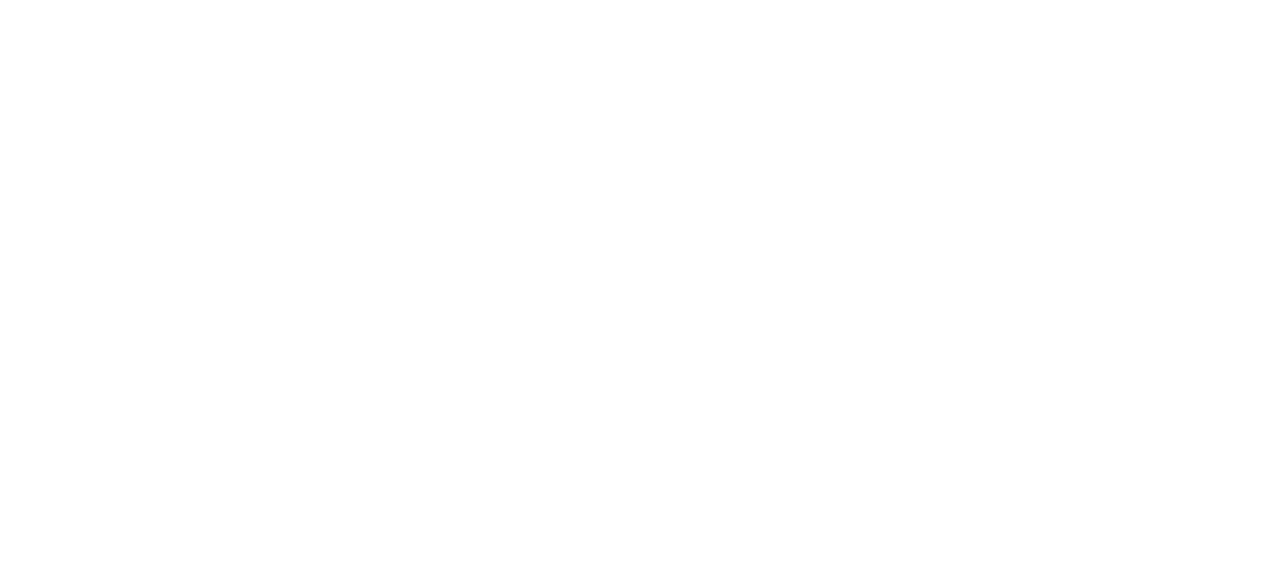
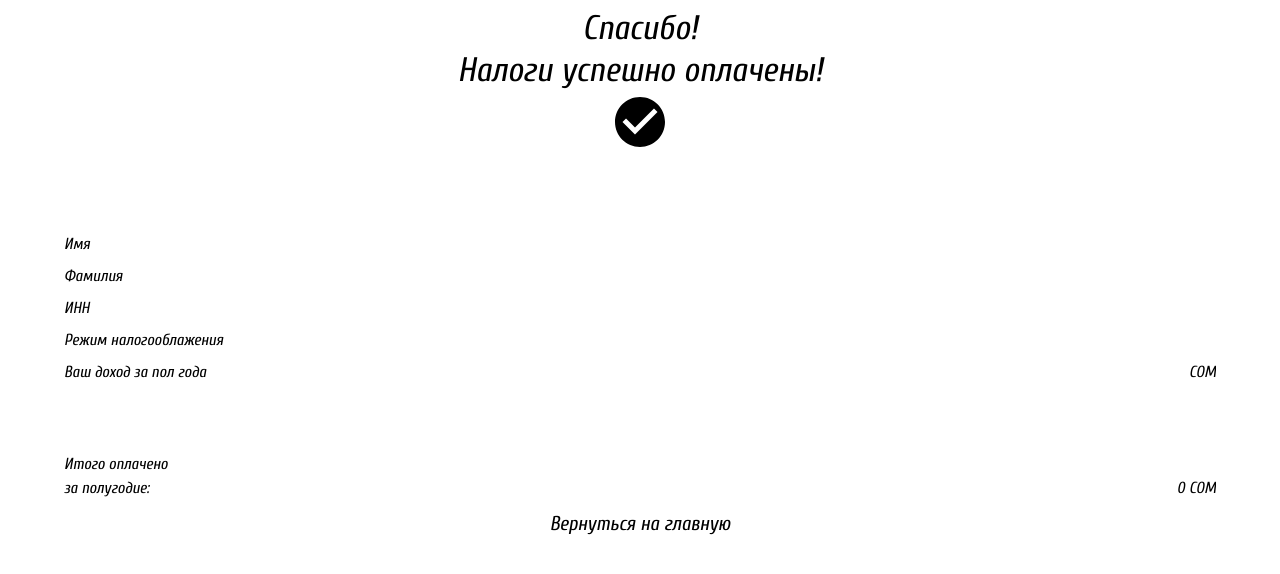
Before and after one commit to dzhumanov/infocom-v2.0, a React (Vite) app: page /results in a window 1280 px wide. Before the commit this address had no page. Shown: the top 574 px of the page. Built offline with nearby package versions, Linux system fonts and the light colour scheme.

Commit message:
Created final screen with results

```diff
--- a/src/App.tsx
+++ b/src/App.tsx
@@ -2,6 +2,7 @@
 import { Route, Routes } from "react-router-dom";
 import Home from "./containers/Home/Home";
 import TaxForm from "./containers/TaxForm/TaxForm";
+import FinalScreen from "./containers/FinalScreen/FinalScreen";
 
 const App = () => {
   return (
@@ -14,6 +15,7 @@
       <Routes>
         <Route path="/" element={<Home />}></Route>
         <Route path="/taxForm" element={<TaxForm />}></Route>
+        <Route path="/results" element={<FinalScreen />}></Route>
       </Routes>
     </Container>
   );
--- /dev/null
+++ b/src/containers/FinalScreen/FinalScreen.tsx
@@ -0,0 +1,169 @@
+import { Button, Grid2, Typography } from "@mui/material";
+import CheckCircleIcon from "@mui/icons-material/CheckCircle";
+import { useSelector } from "react-redux";
+import {
+  selectTaxes,
+  selectUserData,
+  setTaxesData,
+  setUserData,
+} from "../../app/UserDataSlice";
+import { calculateTotalTax } from "../../helpers/calculateTotalTax.ts/calculateTotalTax";
+import { useAppDispatch } from "../../app/hooks";
+import { useNavigate } from "react-router-dom";
+import { UserData } from "../../types";
+import { useTranslation } from "react-i18next";
+
+const initialState: UserData = {
+  name: "",
+  surname: "",
+  inn: "",
+  taxMode: "simple",
+  income: 0,
+};
+
+const FinalScreen: React.FC = () => {
+  const userData = useSelector(selectUserData);
+  const taxes = useSelector(selectTaxes);
+  const navigate = useNavigate();
+  const dispatch = useAppDispatch();
+  const { t } = useTranslation();
+
+  const onClose = () => {
+    dispatch(setUserData(initialState));
+    dispatch(setTaxesData([]));
+    navigate("/");
+  };
+
+  const formattedTaxMode =
+    userData?.taxMode === "simple"
+      ? t("mainForm.simple")
+      : userData?.taxMode === "general"
+      ? t("mainForm.general")
+      : "";
+
+  return (
+    <Grid2
+      container
+      direction={"column"}
+      wrap="nowrap"
+      sx={{
+        display: "flex",
+        flexDirection: "column",
+        height: "100%",
+        overflowY: "auto",
+      }}
+    >
+      <Grid2 sx={{ mb: "80px" }}>
+        <Typography
+          variant="h4"
+          fontStyle={"italic"}
+          sx={{ textAlign: "center" }}
+        >
+          {t("text.thanks")}
+        </Typography>
+        <Typography
+          variant="h4"
+          fontStyle={"italic"}
+          sx={{ textAlign: "center" }}
+        >
+          {t("text.success")}
+        </Typography>
+        <CheckCircleIcon
+          sx={{ fontSize: "60px", display: "block", mx: "auto" }}
+        />
+      </Grid2>
+      <Grid2 container direction={"column"} spacing={1}>
+        <Grid2 sx={{ display: "flex", justifyContent: "space-between" }}>
+          <Typography variant="body1" fontStyle={"italic"}>
+            {t("mainForm.name")}
+          </Typography>
+          <Typography variant="body1" fontStyle={"italic"}>
+            {userData?.name}
+          </Typography>
+        </Grid2>
+        <Grid2 sx={{ display: "flex", justifyContent: "space-between" }}>
+          <Typography variant="body1" fontStyle={"italic"}>
+            {t("mainForm.surname")}
+          </Typography>
+          <Typography variant="body1" fontStyle={"italic"}>
+            {userData?.surname}
+          </Typography>
+        </Grid2>
+        <Grid2 sx={{ display: "flex", justifyContent: "space-between" }}>
+          <Typography variant="body1" fontStyle={"italic"}>
+            {t("mainForm.inn")}
+          </Typography>
+          <Typography variant="body1" fontStyle={"italic"}>
+            {userData?.inn}
+          </Typography>
+        </Grid2>
+        <Grid2 sx={{ display: "flex", justifyContent: "space-between" }}>
+          <Typography variant="body1" fontStyle={"italic"}>
+            {t("mainForm.taxMode")}
+          </Typography>
+          <Typography variant="body1" fontStyle={"italic"}>
+            {formattedTaxMode}
+          </Typography>
+        </Grid2>
+        <Grid2 sx={{ display: "flex", justifyContent: "space-between" }}>
+          <Typography variant="body1" fontStyle={"italic"}>
+            {t("mainForm.income")}
+          </Typography>
+          <Typography variant="body1" fontStyle={"italic"}>
+            {userData?.income} СОМ
+          </Typography>
+        </Grid2>
+        {taxes.map((tax) => (
+          <Grid2
+            key={tax.name}
+            sx={{ display: "flex", justifyContent: "space-between" }}
+          >
+            <Typography variant="body1" fontStyle={"italic"}>
+              {tax.displayName}
+            </Typography>
+            <Typography variant="body1" fontStyle={"italic"}>
+              {((userData ? userData.income : 0 * tax.procent) / 100).toFixed()}{" "}
+              СОМ
+            </Typography>
+          </Grid2>
+        ))}
+        <Grid2
+          sx={{
+            display: "flex",
+            justifyContent: "space-between",
+            mt: "60px",
+            alignItems: "flex-end",
+          }}
+        >
+          <Typography
+            variant="body1"
+            fontStyle={"italic"}
+            sx={{ maxWidth: "120px" }}
+          >
+            {t("text.totalPaid")}
+          </Typography>
+          <Typography variant="body1" fontStyle={"italic"}>
+            {calculateTotalTax(taxes, userData ? userData.income : 0)} СОМ
+          </Typography>
+        </Grid2>
+      </Grid2>
+      <Grid2 sx={{ mt: "auto" }}>
+        <Button
+          fullWidth
+          variant="text"
+          sx={{
+            color: "black",
+            fontStyle: "italic",
+            fontSize: "20px",
+            textTransform: "none",
+          }}
+          onClick={onClose}
+        >
+          {t("text.onMain")}
+        </Button>
+      </Grid2>
+    </Grid2>
+  );
+};
+
+export default FinalScreen;
--- a/src/containers/TaxForm/TaxForm.tsx
+++ b/src/containers/TaxForm/TaxForm.tsx
@@ -53,6 +53,7 @@
     }
 
     dispatch(setTaxesData(checkedTaxes));
+    navigate("/results");
   };
   return (
     <Grid2
@@ -81,7 +82,14 @@
         <Typography variant={"h6"} fontStyle={"italic"} fontSize={"24px"}>
           {t("text.taxTitle")}
         </Typography>
-        <Box sx={{ display: "flex", gap: 2, flexGrow: 1, justifyContent: "flex-end"}} >
+        <Box
+          sx={{
+            display: "flex",
+            gap: 2,
+            flexGrow: 1,
+            justifyContent: "flex-end",
+          }}
+        >
           <Button
             sx={{ border: "1px solid black", p: 0 }}
             onClick={() => handleChangeLanguage("kg")}
--- a/src/i18n.ts
+++ b/src/i18n.ts
@@ -17,6 +17,10 @@
           yourTotalPayment: "Итого к оплате за полугодие:",
           toPay: "Оплатить",
           fromIncome: "от дохода)",
+          thanks: "Спасибо!",
+          success: "Налоги успешно оплачены!",
+          totalPaid: "Итого оплачено за полугодие:",
+          onMain: "Вернуться на главную",
         },
         mainForm: {
           name: "Имя",
@@ -41,6 +45,10 @@
           yourTotalPayment: "Алты ай үчүн жалпы төлөө:",
           toPay: "Төлөө",
           fromIncome: "кирешеден)",
+          thanks: "Рахмат!",
+          success: "Салыктар ийгиликтүү төлөндү!",
+          totalPaid: "Жарым жыл үчүн жалпы төлөм:",
+          onMain: "Башкы бетке",
         },
         mainForm: {
           name: "Атыңыз",
```
Lines whose indentation alone changed are shown as unchanged.
